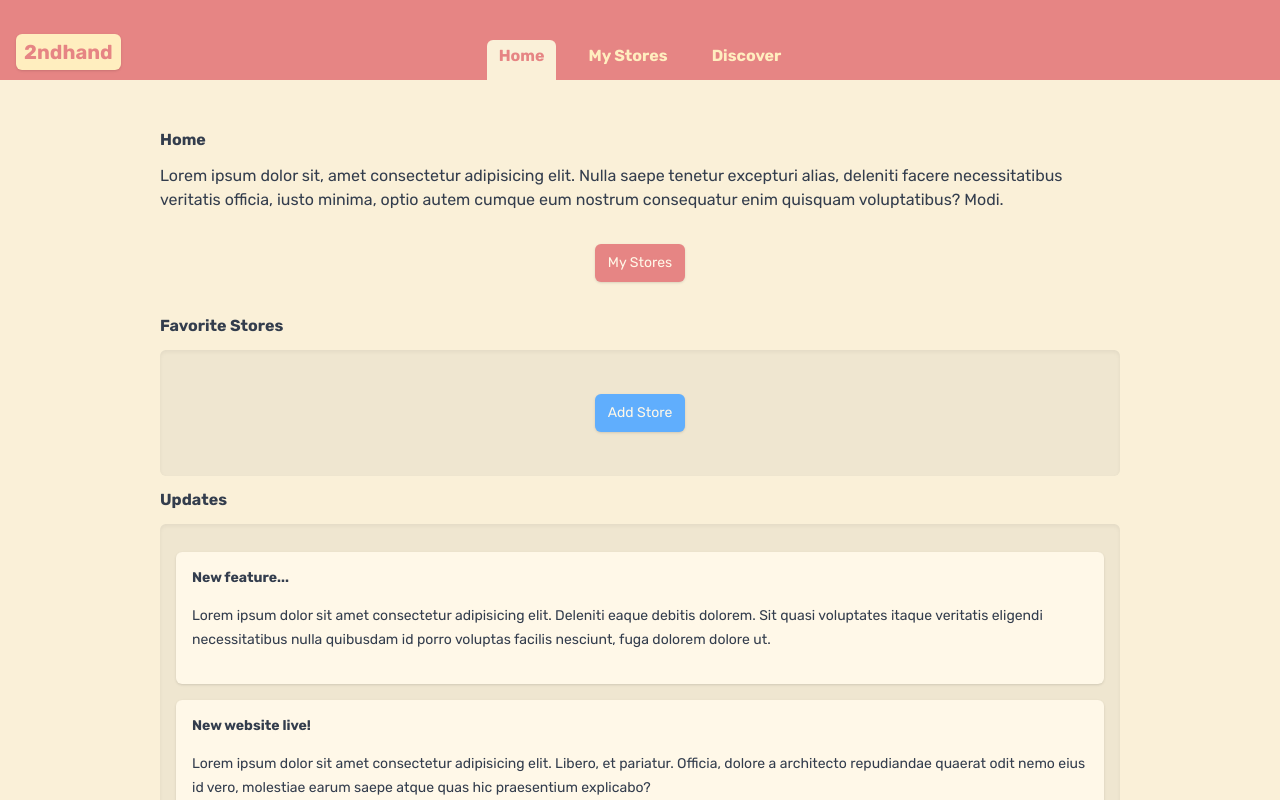
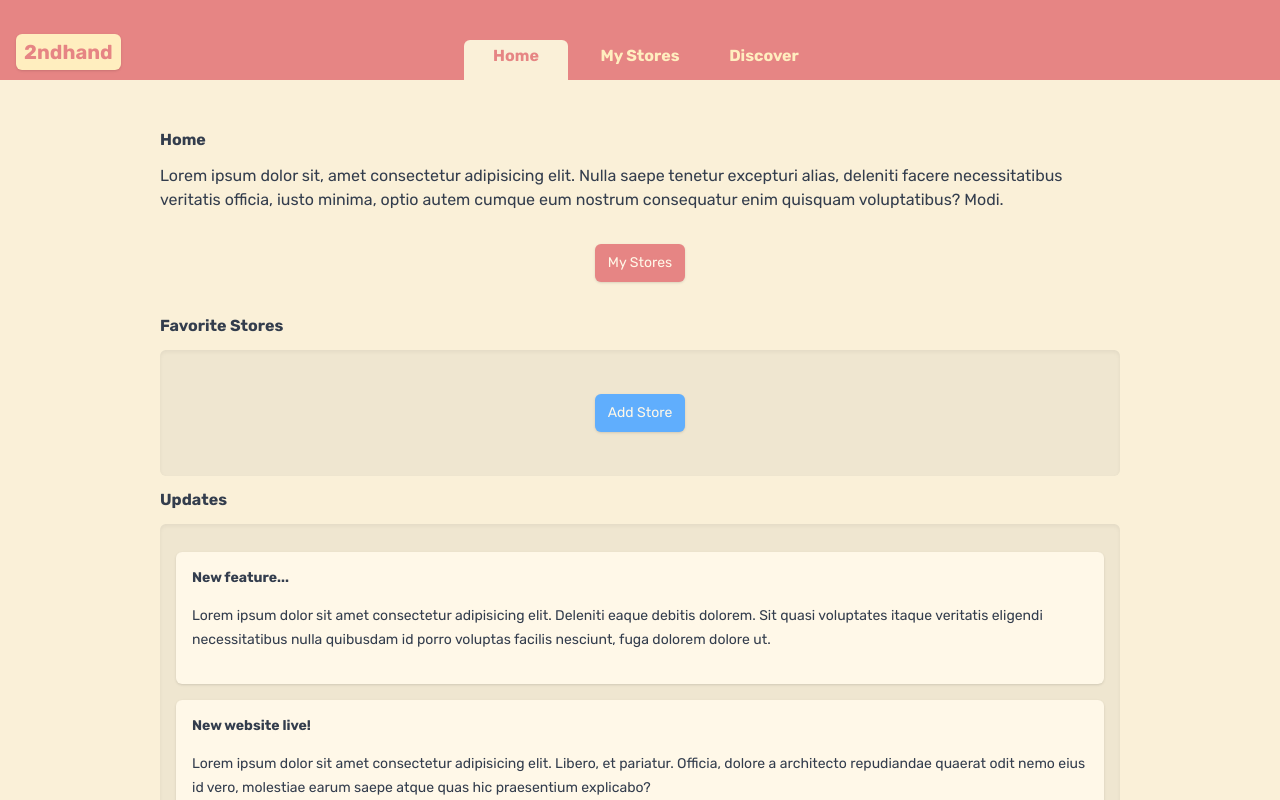
Before and after one commit to benjaminferreira/2ndhand, a Next.js app: page / in a window 1280 px wide. Shown: the top 800 px of the page. Built offline with nearby package versions, Linux system fonts and the light colour scheme.

Commit message:
Added even width for tabs/centered text within

```diff
--- a/app/globals.css
+++ b/app/globals.css
@@ -53,7 +53,10 @@ nav a {
 		px-3
 		pt-1
 		cursor-pointer
-		pb-3;
+		pb-3
+		text-center
+		w-[80px]
+		box-content;
 }
 
 nav a:is(:hover, :focus-visible),
```
